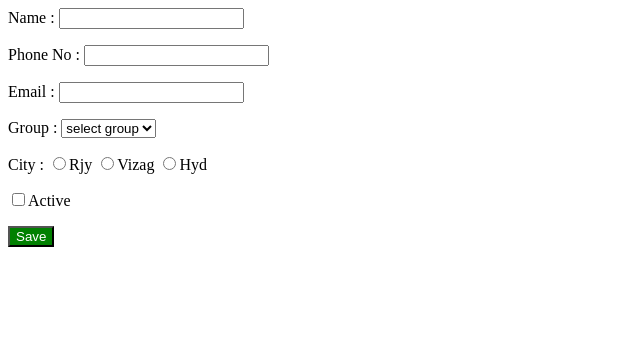
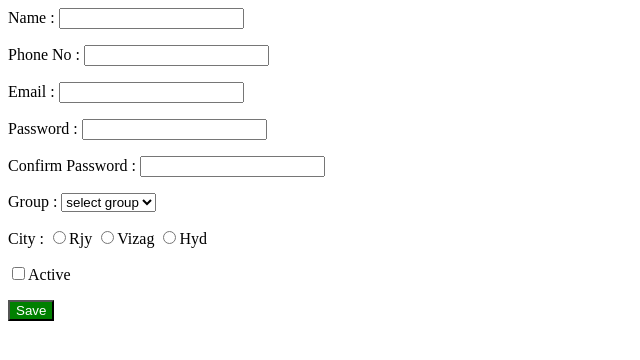
Before and after one commit to SVV-Bonda/Form_Validations, an Angular app: page / in a window 1280 px wide. Shown: the top 360 px of the page, without its empty margins (0-640 px from the left). Built offline with nearby package versions, Linux system fonts and the light colour scheme.

Commit message:
2 files modified

```diff
--- a/src/app/app.component.html
+++ b/src/app/app.component.html
@@ -54,6 +54,30 @@
   </div>
 
   <div style="margin-top:1rem">
+    <label>Password : </label>
+    <input type="password" formControlName="password" />
+  </div>
+  <div style="color:red">
+    <div
+      *ngIf="testForm.controls['password']?.errors?.['required'] && formsubmit"
+    >
+      Password is required
+    </div>
+  </div>
+
+  <div style="margin-top:1rem">
+    <label>Confirm Password : </label>
+    <input type="password" formControlName="cpassword" />
+  </div>
+  <div style="color:red">
+    <div
+      *ngIf="testForm.controls['cpassword']?.errors?.['required'] && formsubmit"
+    >
+      Confirm Password is required
+    </div>
+  </div>
+
+  <div style="margin-top:1rem">
     <label>Group : </label>
     <select formControlName="group">
       <option value="" disabled>select group</option>
--- a/src/app/app.component.ts
+++ b/src/app/app.component.ts
@@ -27,6 +27,8 @@ export class AppComponent {
         Validators.pattern('^[a-z0-9._%+-]+@[a-z0-9.-]+\\.[a-z]{2,4}$'),
       ],
     ],
+    password: ['', [Validators.required]],
+    cpassword: ['', [Validators.required]],
     group: ['', Validators.required],
     city: ['', Validators.required],
     check: ['', Validators.required],
```
